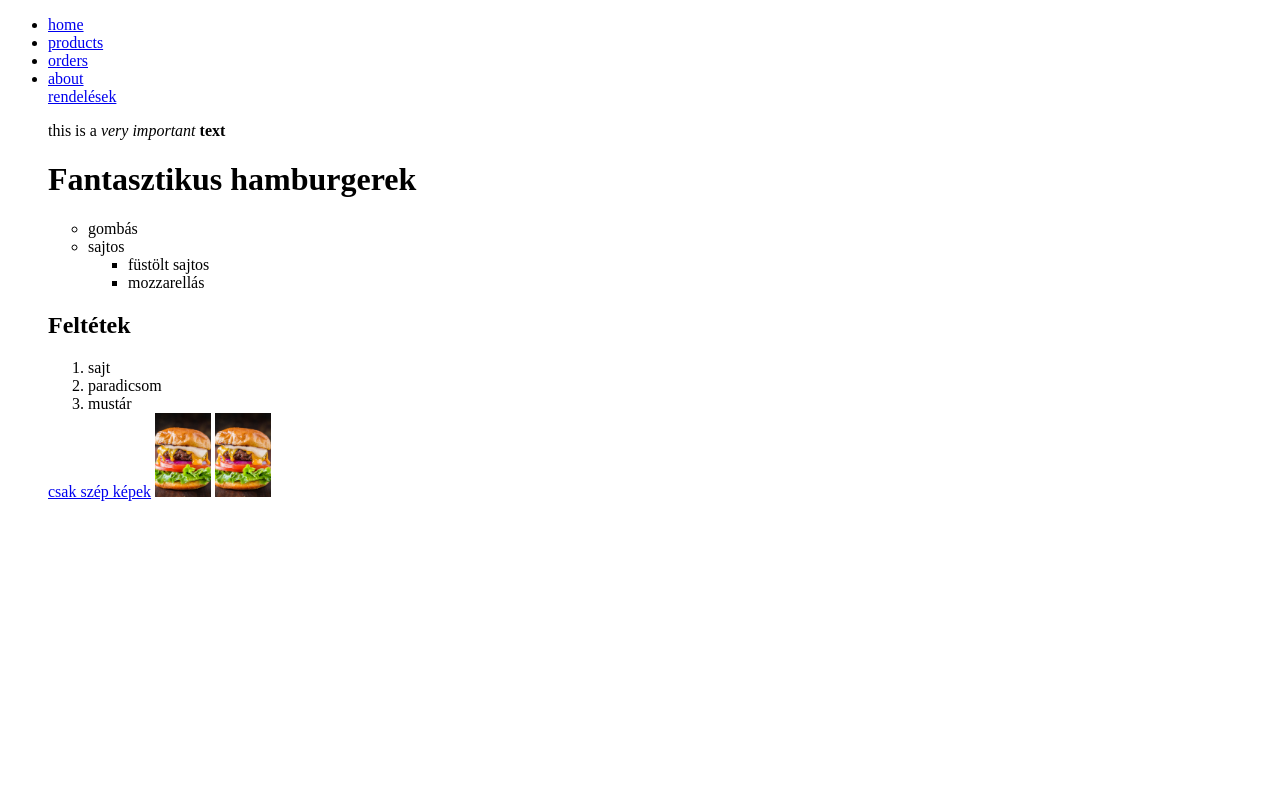
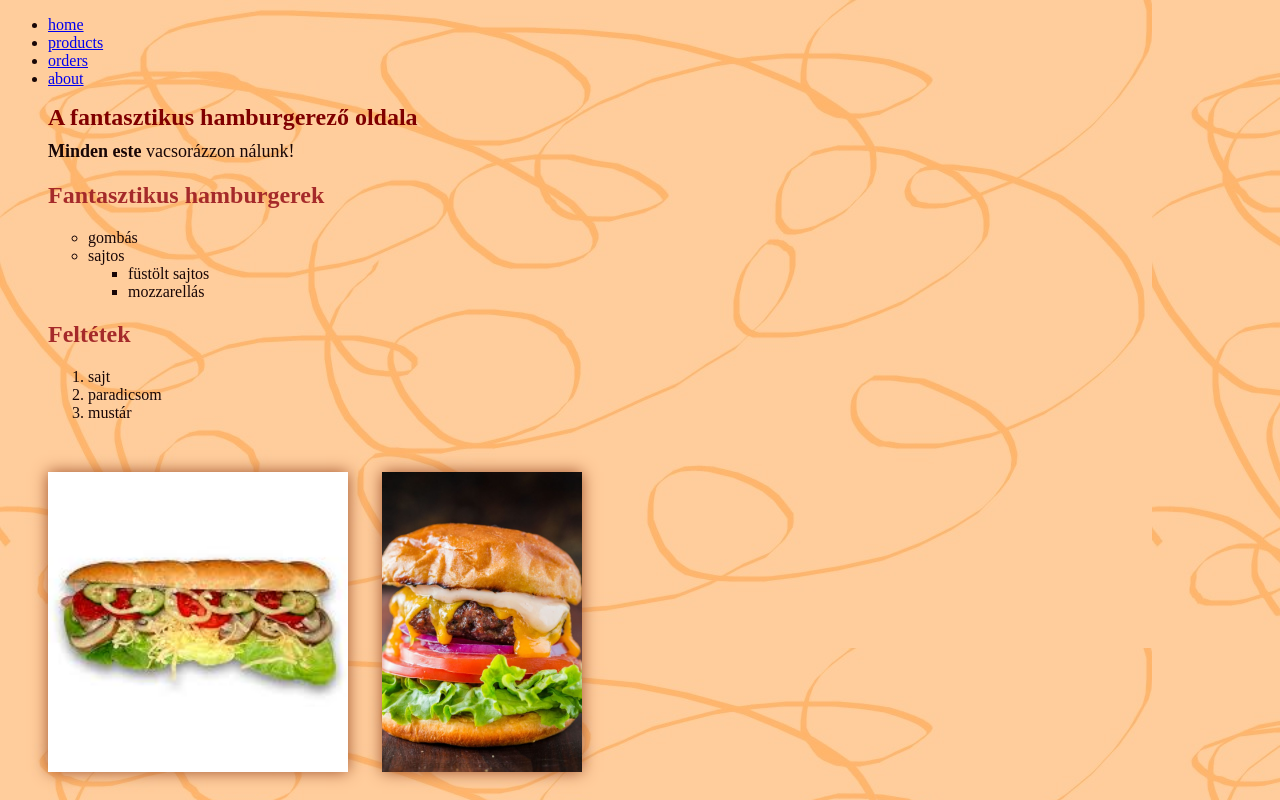
Before and after one commit to berlinbx/berlinbx.github.io, a plain HTML site: page index2.html in a window 1280 px wide. Drawn offline with Linux system fonts and the light colour scheme.

Commit message:
new bacground

```diff
--- /dev/null
+++ b/CSS/stlye.css
@@ -0,0 +1,26 @@
+@font-face
+{font-family: Cambria, Cochin, Georgia, Times, 'Times New Roman', serif;}
+
+h1 {color: maroon;
+font-size: 24px;
+margin-bottom: 10px}
+
+p {color: rgb(24, 6, 6);
+        font-size: 18px;
+    margin-top: 0%;}
+
+h2 {color: brown;}
+
+li{color: rgb(24, 6, 6) ;}
+
+body {background-image: url(hatter.jpg);}
+
+img { display: inline-block;
+height: 300px;
+margin-right: 30px;
+margin-top: 50px;
+box-shadow: 0 0 15px sienna;}
+
+/*<a target="blank"
+href="https://www.tripadvisor.co.hu/Restaurant_Review-g274887-d10700050-Reviews-Kaloz_Burger-Budapest_Central_Hungary.html">csak
+úgy találtam</a>*/
--- a/index2.html
+++ b/index2.html
@@ -25,11 +25,12 @@
 
 
 
+        <h1>A fantasztikus hamburgerező oldala</h1>
 
-        <a href="pages\orders.html">rendelések</a>
 
-        <p>this is a <em>very important</em> <strong>text</strong> </p>
-        <h1>Fantasztikus hamburgerek</h1>
+        <p> <strong>Minden este</strong>  vacsorázzon nálunk! </p>
+
+        <h2>Fantasztikus hamburgerek</h2>
         <ul>
             <li>gombás</li>
             <li>sajtos</li>
@@ -45,15 +46,14 @@
             <li>mustár</li>
         </ol>
 
-        <a target="blank"
-            href="https://www.tripadvisor.co.hu/Restaurant_Review-g274887-d10700050-Reviews-Kaloz_Burger-Budapest_Central_Hungary.html">csak
-            szép képek</a>
 
-        <img width="56" src="img\BestBurger.jpg" alt="fincsi hamburger">
+
+        <img class="imagediv" src="img\szendvics.jpg" alt="fincsi hamburger">
         <a target="blank"
             href="https://www.tripadvisor.co.hu/Restaurant_Review-g274887-d10700050-Reviews-Kaloz_Burger-Budapest_Central_Hungary.html">
-            <img width="56" src="img\BestBurger.jpg" alt="fincsi hamburger"></a>
+            <img class="imagediv" src="img\BestBurger.jpg" alt="fincsi hamburger"></a>
 
+<link rel="stylesheet" href="CSS/stlye.css">
 
 </body>
 
```
Also changed, not shown: CSS/hatter.jpg (added), img/szendvics.jpg (added).
